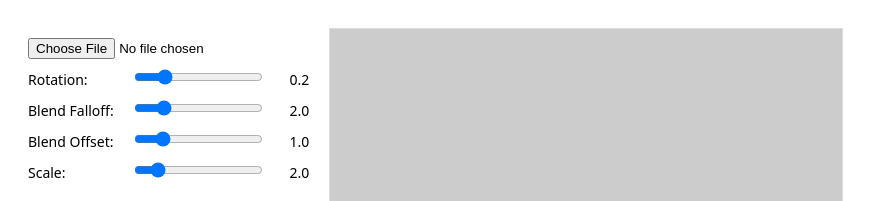
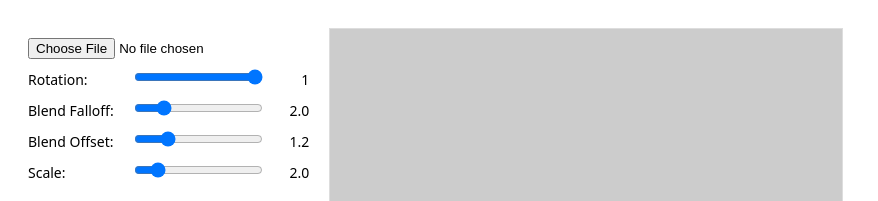
Before and after one commit to otdavies/FastTileRandomization, a plain HTML site: page index.html in a window 1280 px wide. Shown: the top 201 px of the page, without its empty margins (0-878 px from the left). Drawn offline with Linux system fonts and the light colour scheme.

Commit message:
Update index.html

```diff
--- a/index.html
+++ b/index.html
@@ -18,8 +18,8 @@
             </div>
             <div class="control-item">
                 <label>Rotation:</label>
-                <input type="range" id="rotation" min="0" max="1" step="0.01" value="0.2">
-                <span class="value">0.2</span>
+                <input type="range" id="rotation" min="0" max="1" step="0.01" value="1">
+                <span class="value">1</span>
             </div>
             <div class="control-item">
                 <label>Blend Falloff:</label>
@@ -28,8 +28,8 @@
             </div>
             <div class="control-item">
                 <label>Blend Offset:</label>
-                <input type="range" id="blendOffset" min="0.1" max="5" step="0.1" value="1">
-                <span class="value">1.0</span>
+                <input type="range" id="blendOffset" min="0.1" max="5" step="0.1" value="1.2">
+                <span class="value">1.2</span>
             </div>
             <div class="control-item">
                 <label>Scale:</label>
```
